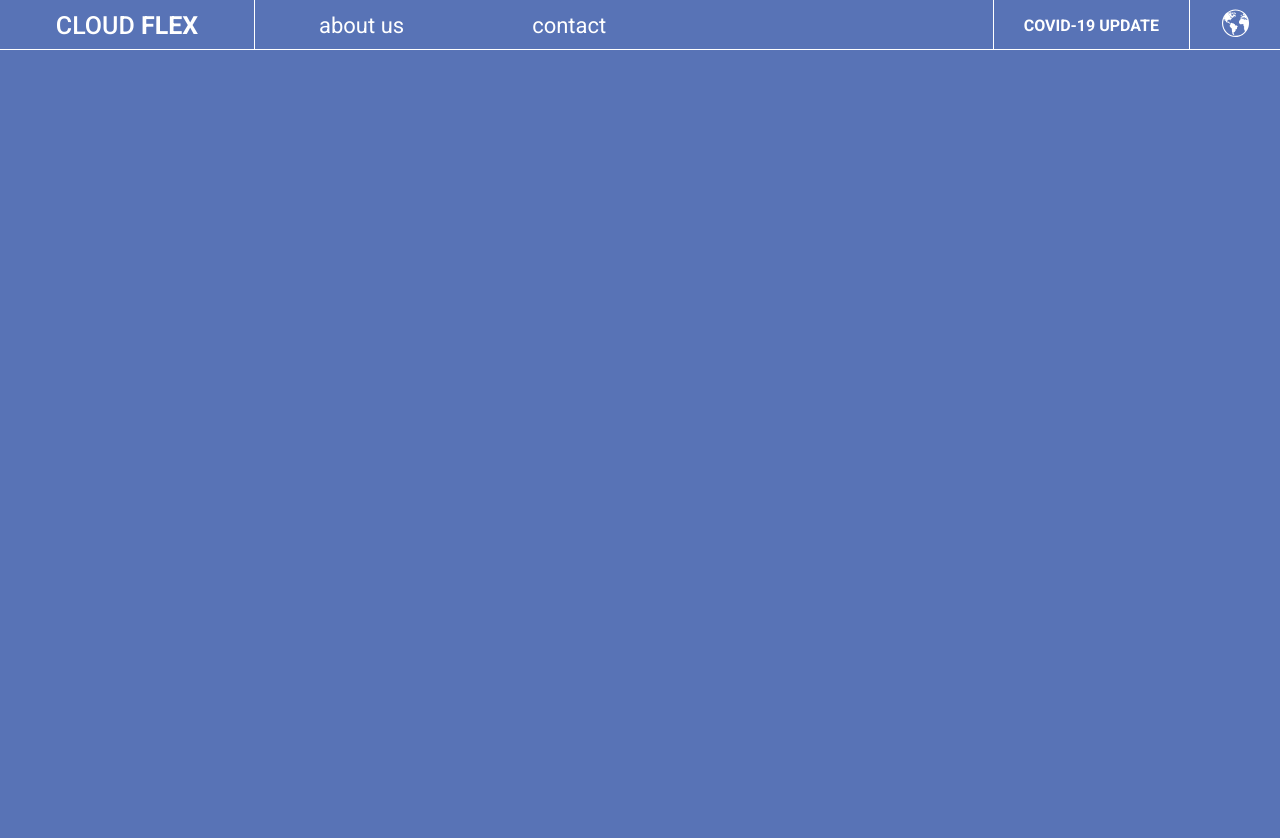
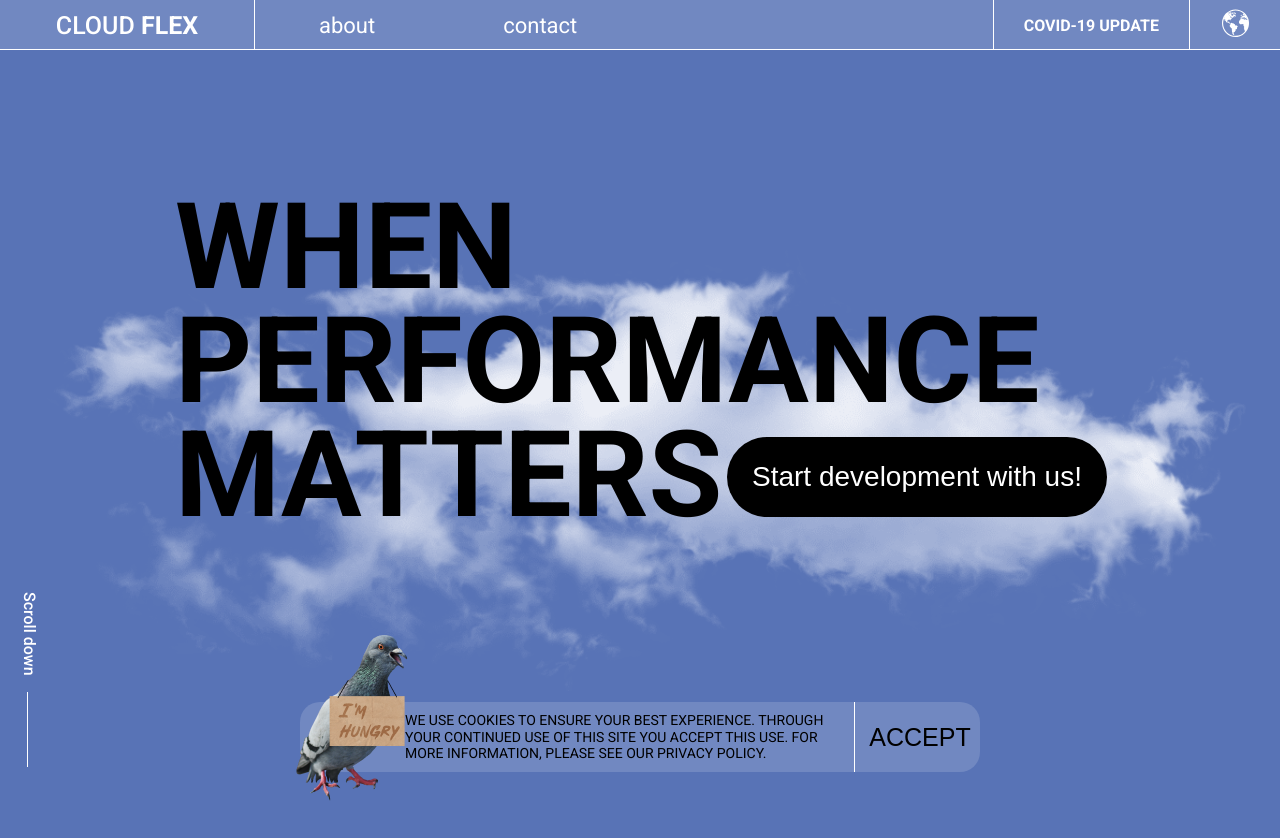
Before and after one commit to EOKvashnin/landing_live_streaming, a website: page index.html in a window 1280 px wide. Before the commit the page ends 800 px from the top, so only its background shows below. Drawn offline with nearby package versions, Linux system fonts and the light colour scheme; files that its build step writes are made by us from their sources.

Commit message:
rekase hero block

```diff
--- a/index.html
+++ b/index.html
@@ -23,7 +23,7 @@
 					<div class="nav__links">
 						<ul class="nav__links-list list">
 							<li class="list__item" aria-label="first link">
-								<a href="#" class="list__item-link">about us</a>
+								<a href="#" class="list__item-link">about</a>
 							</li>
 							<li class="list__item list" aria-label="second link">
 								<a href="#" class="list__item-link">contact</a>
@@ -45,5 +45,32 @@
 				</nav>
 			</div>
 		</header>
+		<main aria-label="main content">
+			<section class="hero__section" aria-label="hero section">
+				<div class="container">
+					<div class="hero">
+						<div class="hero__content">
+							<h1 class="hero__title">WHEN
+													PERFORMANCE
+													MATTERS</h1>
+							<button class="hero__action-btn">Start development with us!</button>
+							</h1>
+						</div>
+
+						<div class="hero__notify">
+							<img src="assets/bird.png" alt="pigeon.png" class="hero__notify-img">
+							<p class="hero__notify-content">WE USE COOKIES TO ENSURE YOUR BEST EXPERIENCE.
+							THROUGH YOUR CONTINUED USE OF THIS SITE YOU ACCEPT THIS USE.
+							FOR MORE INFORMATION, PLEASE SEE OUR PRIVACY POLICY.</p>
+							<button class="hero__notify-btn">ACCEPT</button>
+						</div>
+
+						<div class="hero__scroll">
+							<span class="hero__scroll-content">Scroll down</span>
+						</div>
+					</div>
+				</div>
+			</section>
+		</main>
 	</body>
 </html>
--- a/styles/_header.scss
+++ b/styles/_header.scss
@@ -6,8 +6,8 @@
 .header {
 	width: 100%;
 	height: 50px;
-	// background-color: color.adjust(v.$color-white, $alpha: -0.85);
-	background-color: v.$color-blue;
+	background-color: color.adjust(v.$color-white, $alpha: -0.85);
+	// background-color: v.$color-blue;
 	border-bottom: 1px solid v.$color-white;
 
 	.nav {
@@ -56,6 +56,17 @@
 					padding: 0 0 0 0;
 				}
 			}
+			@media (max-width: v.$media_md) {
+				.list {
+					@include m.d-flex(center, center, nowrap, row, min(100px, 5vw), 0);
+					padding: 0 10px 0 10px;
+					&__item {
+						&-link {
+							font-size: 16px;
+						}
+					}
+				}
+			}
 		}
 
 		.covid {
--- /dev/null
+++ b/styles/_hero.scss
@@ -0,0 +1,171 @@
+@use 'variables' as v;
+@use 'mixins' as m;
+@use 'placeholders';
+@use 'sass:color';
+
+.hero {
+	position: relative;
+	max-width: 1260px;
+	height: 830px;
+	margin: 0 auto;
+	padding: 140px 0 0 0;
+	background: url(../assets/img/cloud_alpha.png) center/contain no-repeat;
+
+	&__content {
+		position: relative;
+		width: 930px;
+		margin: 0 auto;
+
+		.hero__title {
+			@include m.font(120px, 700, v.$color-black);
+			line-height: 0.95;
+		}
+
+		.hero__action-btn {
+			width: 380px;
+			height: 80px;
+			background-color: v.$color-black;
+			border-radius: 40px;
+			border: none;
+			@include m.font(28px, 400, v.$color-white);
+			@include m.position(absolute, 1, -1, bottom, right, 15px, -2px);
+
+			&:hover {
+				background-color: color.adjust(v.$color-black, $alpha: -0.35);
+			}
+
+			&:focus {
+				outline: none;
+			}
+
+			&:focus-visible {
+				outline: 3px solid v.$color-white;
+			}
+		}
+		@media (max-width: v.$media_l) {
+			width: 100%;
+			max-width: 700px;
+			height: 500px;
+
+			.hero__title {
+				@include m.font(100px, 700, v.$color-black);
+			}
+
+			.hero__action-btn {
+				@include m.position(absolute, 1, -1, bottom, left, 0px, 10px);
+			}
+		}
+		@media (max-width: v.$media_md) {
+			max-width: 560px;
+			height: 400px;
+
+			.hero__title {
+				@include m.font(75px, 700, v.$color-black);
+			}
+
+			.hero__action-btn {
+				@include m.font(18px, 400, v.$color-white);
+				width: 260px;
+				height: 60px;
+				@include m.position(absolute, 1, -1, bottom, left, 0px, 10px);
+			}
+		}
+	}
+
+	&__notify {
+		position: relative;
+		margin: 170px auto 0;
+		width: 680px;
+		height: 70px;
+		background-color: color.adjust(v.$color-white, $alpha: -0.85);
+		border-radius: 20px;
+		@include m.d-flex(end, center, nowrap, row, 10px);
+
+		&-img {
+			@include m.position(absolute, 1, -1, top, left, -70px, -5px);
+		}
+
+		&-content {
+			width: 450px;
+			height: 100%;
+			border-right: 1px solid v.$color-white;
+			line-height: 1.2;
+			@include m.d-flex(center, center, nowrap);
+			@include m.font(14px, 400, v.$color-black);
+		}
+
+		&-btn {
+			width: 115px;
+			background: none;
+			border: none;
+			padding-right: 5px;
+			@include m.font(25px, 400, v.$color-black);
+			@extend %hover-light;
+
+			&:focus {
+				outline: none;
+			}
+
+			&:focus-visible {
+				outline: 3px solid v.$color-white;
+				border-radius: 5px;
+			}
+		}
+		@media (max-width: v.$media_md) {
+			width: 100%;
+			max-width: 450px;
+			margin: 140px auto 0;
+			height: fit-content;
+			@include m.d-flex(start, center, nowrap, column, 0, 0);
+
+			&-img {
+				@include m.position(absolute, 1, -1, top, left, -40px, -25px);
+			}
+
+			&-content {
+				width: 100%;
+				height: 100%;
+				border-right: none;
+				border-bottom: 1px solid v.$color-white;
+				padding: 15px 15px 15px 105px;
+				line-height: 1.3;
+				@include m.d-flex(center, center, nowrap);
+				@include m.font(14px, 400, v.$color-black);
+			}
+
+			&-btn {
+				padding: 15px;
+				@include m.font(30px, 400, v.$color-black);
+			}
+		}
+	}
+
+	.hero__scroll {
+		@include m.position(absolute, 1, -1, bottom, left, 200px, 10px);
+
+		&-content {
+			position: relative;
+			@include m.font(16px, 500, v.$color-white);
+			writing-mode: vertical-rl;
+
+			&::after {
+				position: absolute;
+				@include m.position(absolute, 1, -1, top, left, 100px, 7px);
+				display: block;
+				content: '';
+				width: 1px;
+				height: 75px;
+				background-color: v.$color-white;
+			}
+		}
+
+		@media (max-width: v.$media_l) {
+			@include m.position(absolute, 1, -1, bottom, left, 50px, 10px);
+		}
+	}
+
+	@media (max-width: v.$media_md) {
+		padding: 100px 130px 0;
+		background: url(../assets/img/cloud_alpha.png) 0 23% / contain no-repeat;
+	}
+}
--- a/styles/_importer.scss
+++ b/styles/_importer.scss
@@ -1,2 +1,3 @@
 @forward 'basic';
 @forward 'header';
+@forward 'hero';
--- a/styles/_mixins.scss
+++ b/styles/_mixins.scss
@@ -14,3 +14,32 @@
 	column-gap: $column-gap;
 	row-gap: $row-gap;
 }
+
+@mixin position(
+	$type: relative,
+	$zindex: 1,
+	$inset: -1,
+	$top-or-bottom: top,
+	$left-or-right: left,
+	$value1: 0,
+	$value2: 0
+) {
+	position: $type;
+	z-index: $zindex;
+
+	@if $inset >-1 {
+		inset: $inset;
+	} @else {
+		#{$top-or-bottom}: $value1;
+		#{$left-or-right}: $value2;
+	}
+}
+
+@mixin font($size: 16, $weight: 400, $color: #fff, $style: normal) {
+	font: {
+		size: $size;
+		weight: $weight;
+		style: $style;
+	}
+	color: $color;
+}
--- a/styles/_placeholders.scss
+++ b/styles/_placeholders.scss
@@ -7,6 +7,13 @@
 	}
 }
 
+%hover-light {
+	&:hover {
+		cursor: pointer;
+		color: v.$color-white;
+	}
+}
+
 %hover-black-icon {
 	&:hover {
 		cursor: pointer;
```
